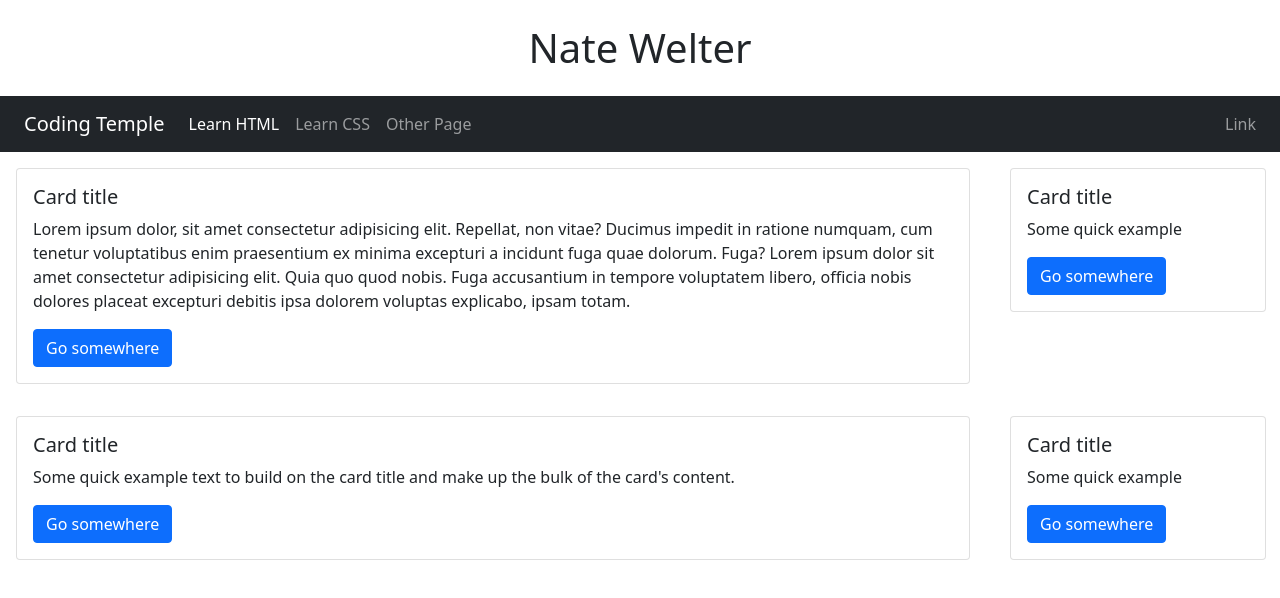
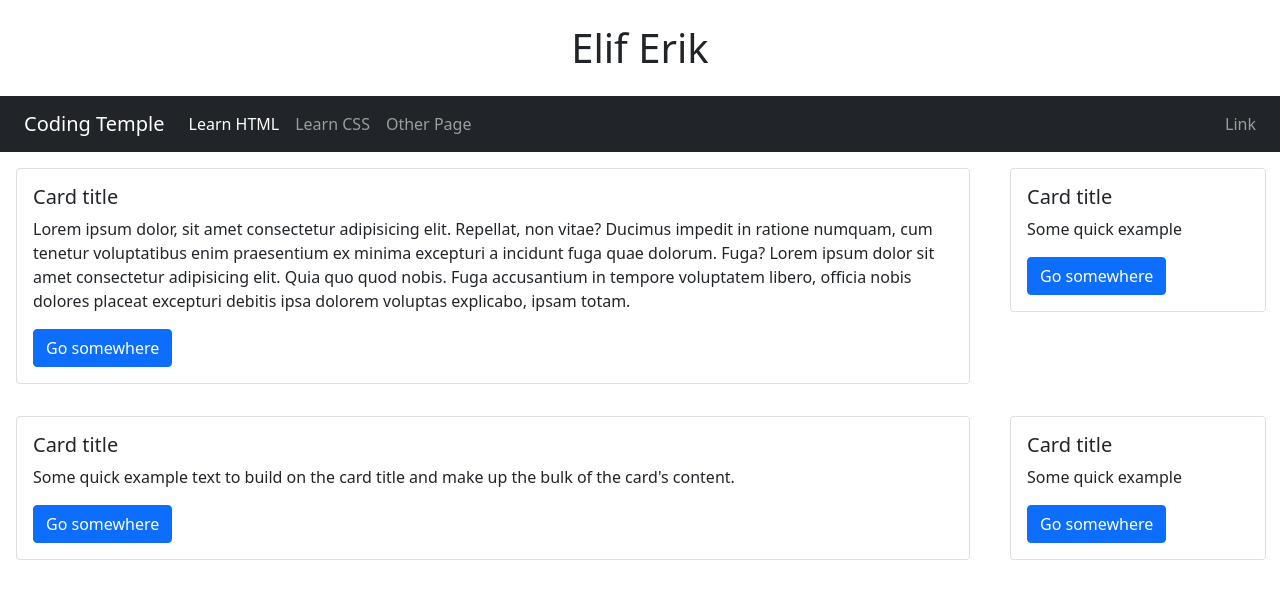
Before and after one commit to nwelter1/portfolio_example, a plain HTML site: page index.html in a window 1280 px wide. Drawn offline with nearby package versions, Linux system fonts and the light colour scheme.

Commit message:
added name

```diff
--- a/index.html
+++ b/index.html
@@ -13,7 +13,7 @@
     <body>
         <div class="row">
             <div class="col-4 offset-4 text-center">
-                <h1 class="m-4">Nate Welter</h1>
+                <h1 class="m-4">Elif Erik</h1>
             </div>
         </div>
         <div class="row">
```
